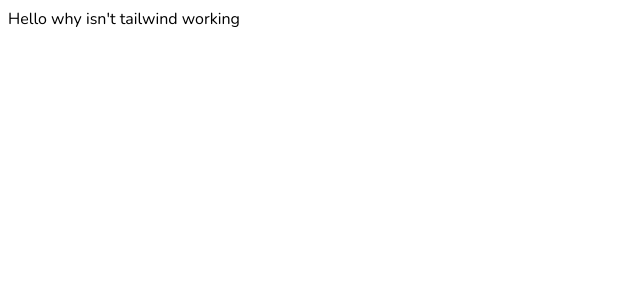
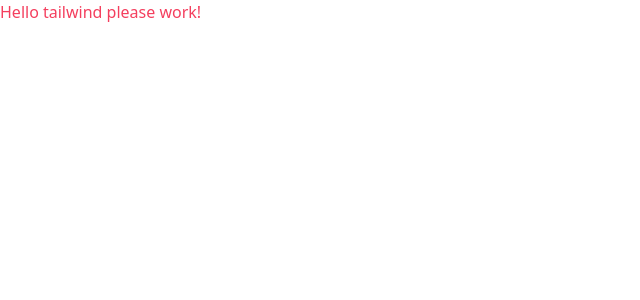
Before and after one commit to KouGH96/airbnb-practice, a Next.js app in the folder airbnb-practice/: page / in a window 1280 px wide. Shown: the top 300 px of the page, without its empty margins (0-640 px from the left). Built offline with nearby package versions, Linux system fonts and the light colour scheme.

Commit message:
tailwind working now, thank goodness.

```diff
--- a/airbnb-practice/app/globals.css
+++ b/airbnb-practice/app/globals.css
@@ -1,5 +1,3 @@
-@import "tailwindcss/base";
-
-@import "tailwindcss/components";
-
-@import "tailwindcss/utilities";
+@tailwind base;
+@tailwind components;
+@tailwind utilities;
--- a/airbnb-practice/app/layout.tsx
+++ b/airbnb-practice/app/layout.tsx
@@ -1,14 +1,11 @@
-import { Nunito } from "next/font/google";
+import './globals.css'
 
 //metadata is reservered
 export const metadata = {
   title: 'Airbnb',
-  description: 'Airbnb Practice',
+  description: 'Generated by create next app',
 }
 
-const font = Nunito({
-  subsets: ["latin"],
-})
 export default function RootLayout({
   children,
 }: {
@@ -16,7 +13,7 @@
 }) {
   return (
     <html lang="en">
-      <body className={font.className}>{children}</body>
+      <body>{children}</body>
     </html>
   )
 }
--- a/airbnb-practice/app/page.tsx
+++ b/airbnb-practice/app/page.tsx
@@ -1,6 +1,10 @@
+import Image from 'next/image'
+import { Inter } from 'next/font/google'
+
+const inter = Inter({ subsets: ['latin'] })
 
 export default function Home() {
   return (
-    <div className="text-rose-500">Hello why isn't tailwind working</div>
+    <div className='text-rose-500'>Hello tailwind please work!</div>
   )
 }
--- a/airbnb-practice/next.config.js
+++ b/airbnb-practice/next.config.js
@@ -1,8 +1,13 @@
 /** @type {import('next').NextConfig} */
+
+const withTailwind = require('tailwindcss/plugin');
+
+
+
 const nextConfig = {
   experimental: {
     appDir: true,
   },
 }
-
+module.exports = withTailwind();
 module.exports = nextConfig
```
Also changed, not shown: 1 other file (tests, documents, lock files or other folders).
